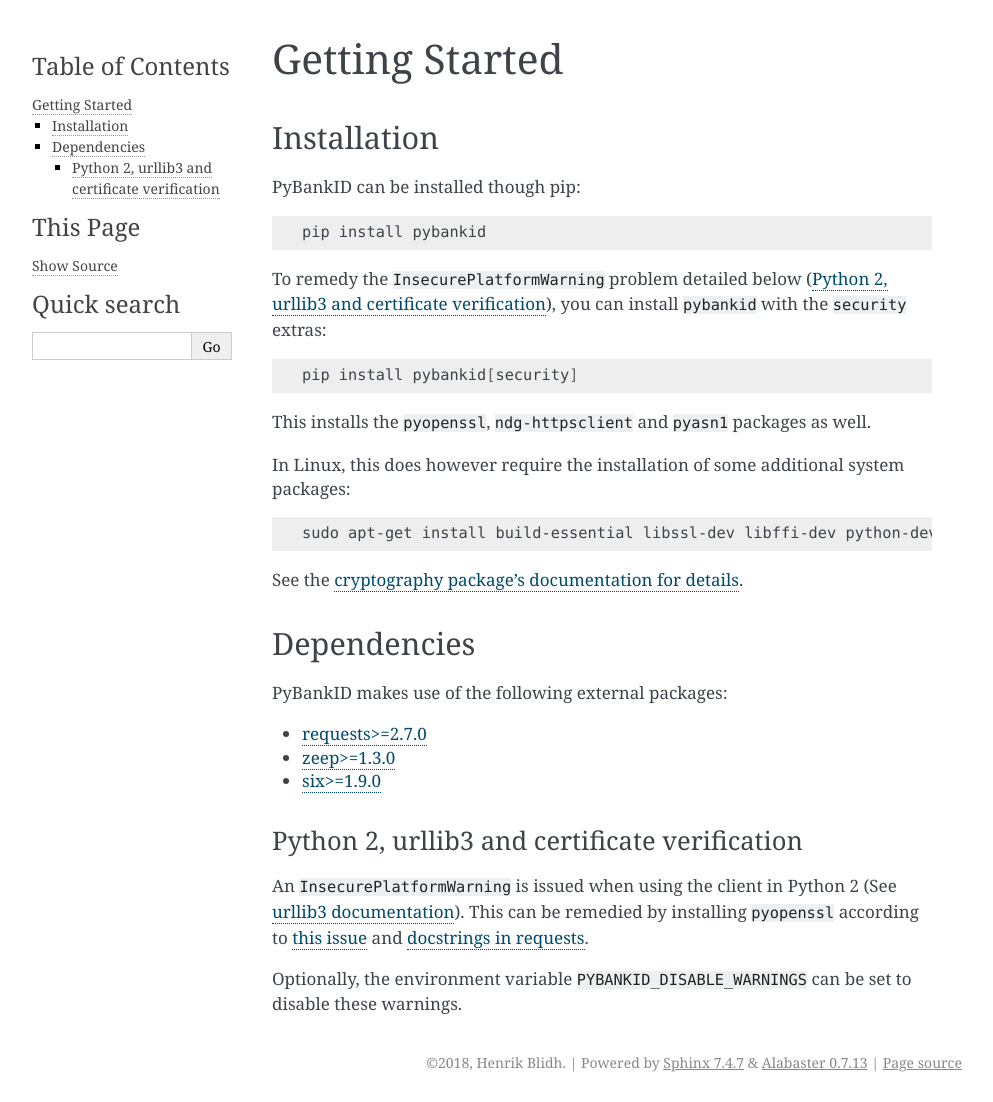
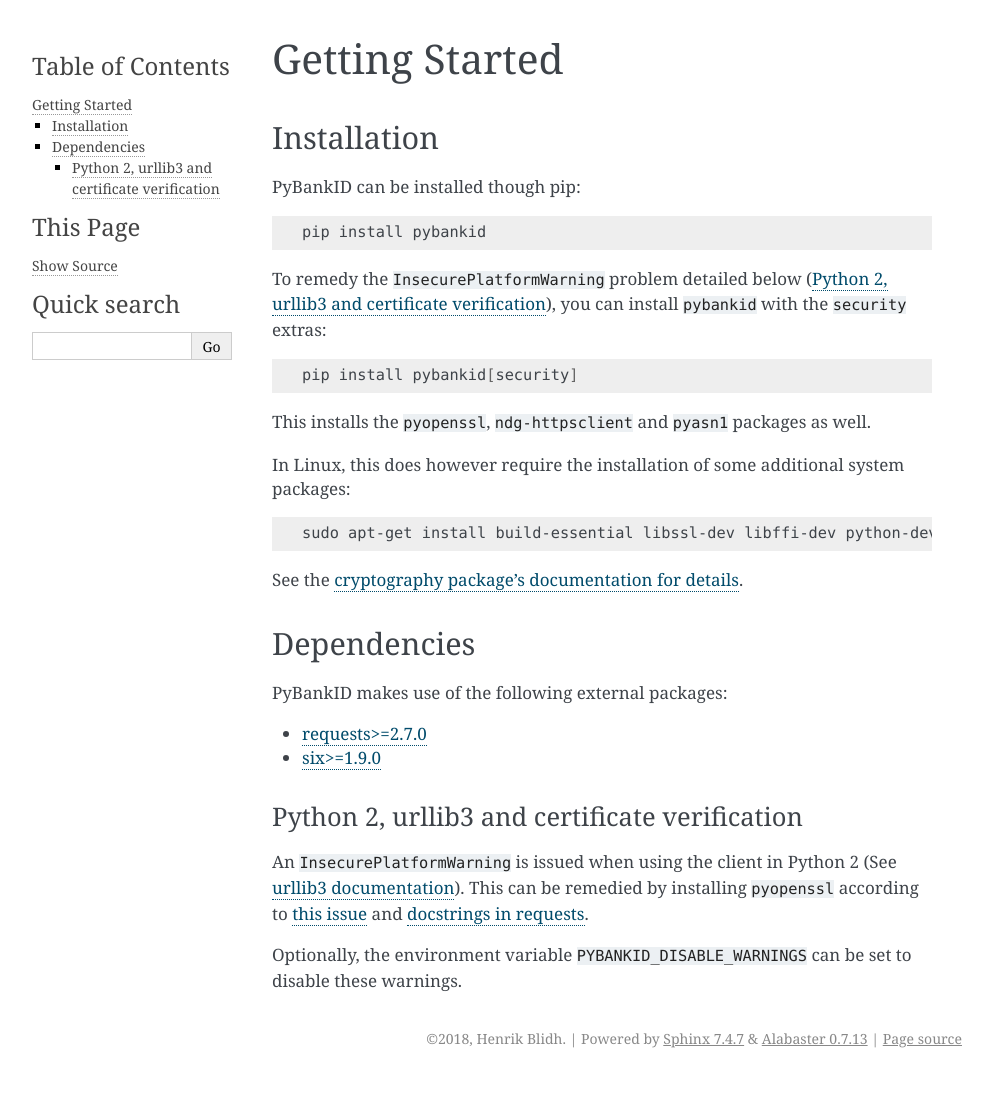
Before and after one commit to hbldh/pybankid, a Sphinx documentation site: the page built from docs/get_started.rst, in a window 1280 px wide. Shown: the whole page, without its empty margins (148-1141 px from the left). Built offline with Sphinx 7.4.7, drawn with Linux system fonts in a browser that asks for light colours; after the commit the page ends 1078 px from its top, so only the background shows below that.

Commit message:
Drop zeep reference

```diff
--- a/docs/get_started.rst
+++ b/docs/get_started.rst
@@ -38,7 +38,6 @@
 PyBankID makes use of the following external packages:
 
 * `requests>=2.7.0 <https://docs.python-requests.org/>`_
-* `zeep>=1.3.0 <https://docs.python-zeep.org/en/master/>`_
 * `six>=1.9.0 <https://pythonhosted.org/six/>`_
 
 
```
